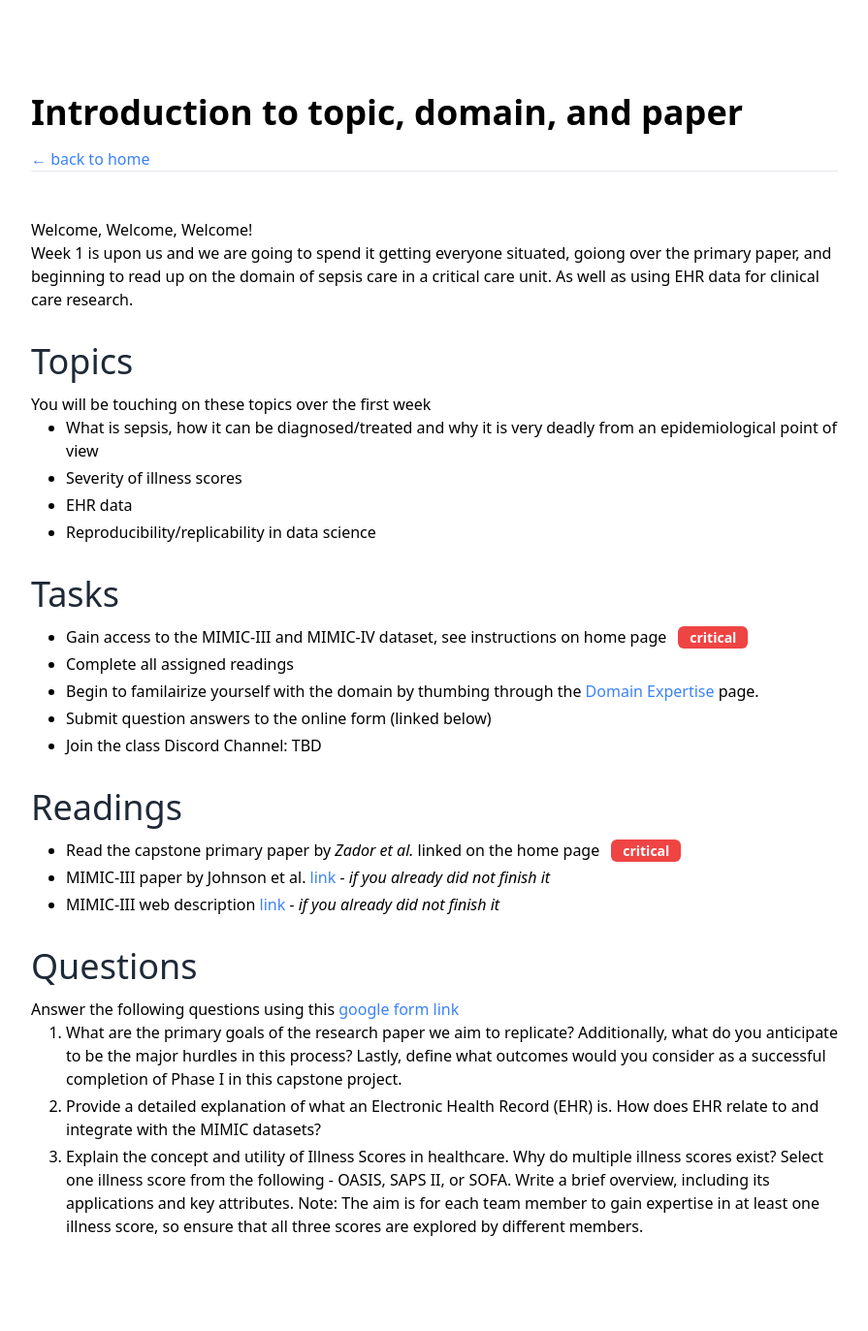
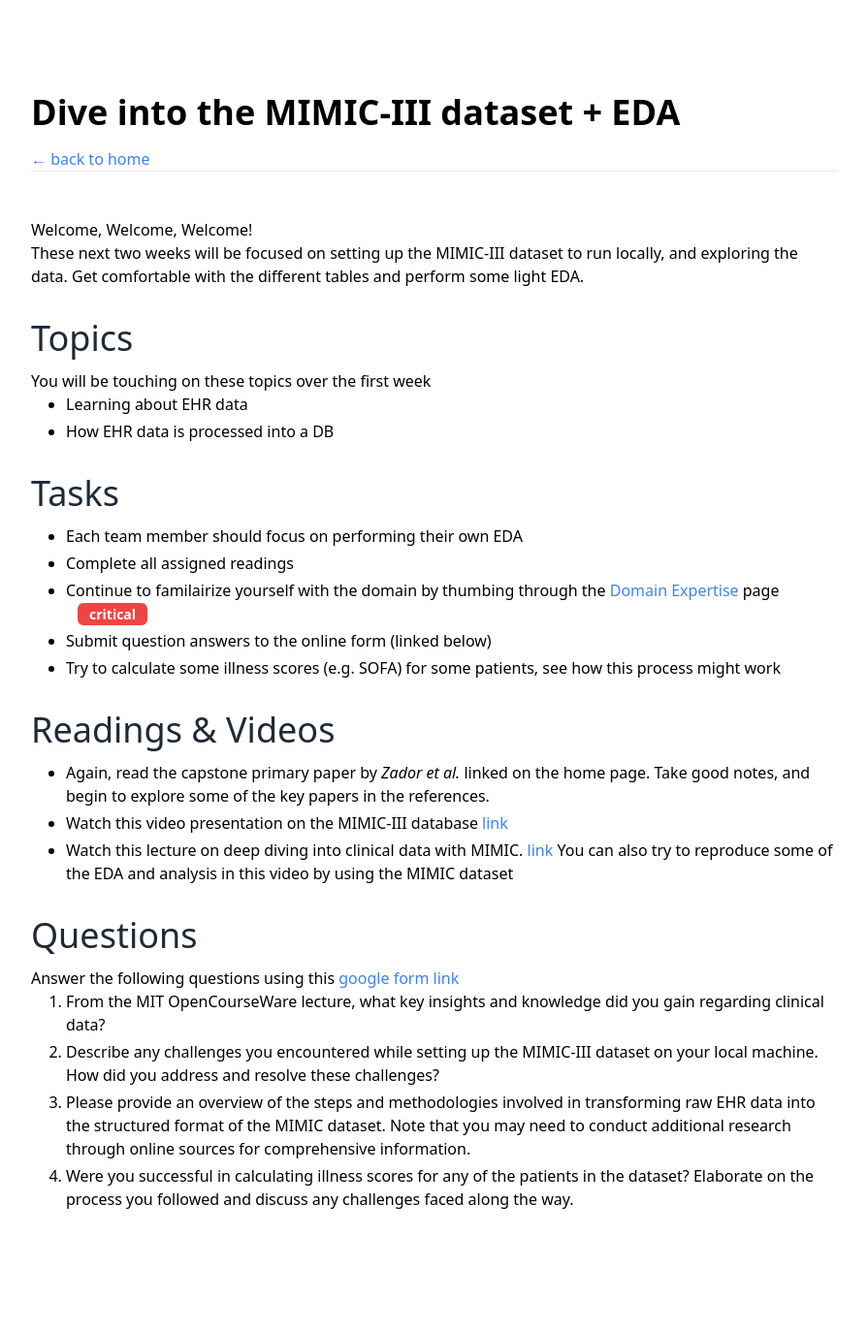
Before and after one commit to kshannon-ucsd/dsc180ab-sepsis, a Jekyll site: the page built from pages/week_2_3.html, in a window 1280 px wide. Shown: the whole page at 97% size, without its empty margins (192-1087 px from the left). Built offline with Jekyll 4.4.1, drawn with Linux system fonts in a browser that asks for light colours; nearby versions of some CDN libraries; after the commit the page ends 1345 px from its top, so only the background shows below that.

Commit message:
update week pages

```diff
--- a/index.html
+++ b/index.html
@@ -120,7 +120,7 @@
               <tr class="bg-gray-50">
                 <td class="px-6 py-2 whitespace-nowrap">4 - 5</td>
                 <td class="px-6 py-2 whitespace-nowrap">
-                  <a href="{{ site.baseurl }}/pages/week_4" class="text-blue-500 hover:text-blue-700">
+                  <a href="{{ site.baseurl }}/pages/week_4_5" class="text-blue-500 hover:text-blue-700">
                     Begin data preprocessing and learn about Elixhauser comorbidity index
                   </a>
                 </td>
--- a/pages/week_10.html
+++ b/pages/week_10.html
@@ -1,6 +1,6 @@
 ---
 layout: default
-title: Introduction to topic, domain, and paper
+title: Project wrap up and debrief
 ---
 
 <p>Welcome, Welcome, Welcome!</p>
--- a/pages/week_2_3.html
+++ b/pages/week_2_3.html
@@ -1,40 +1,39 @@
 ---
 layout: default
-title: Introduction to topic, domain, and paper
+title: Dive into the MIMIC-III dataset + EDA
 ---
 
 <p>Welcome, Welcome, Welcome!</p>
-<p>Week 1 is upon us and we are going to spend it getting everyone situated, goiong over the primary paper, and beginning to read up on the domain of sepsis care in a critical care unit. As well as using EHR data for clinical care research.</p>
+<p>These next two weeks will be focused on setting up the MIMIC-III dataset to run locally, and exploring the data. Get comfortable with the different tables and perform some light EDA.</p>
 
 <h2 class="text-4xl text-gray-800 font-thin mb-3 mt-8">Topics</h2>
 <p>You will be touching on these topics over the first week</p>
 <ul class="list-disc pl-5 ml-4 space-y-1">
-  <li>What is sepsis, how it can be diagnosed/treated and why it is very deadly from an epidemiological point of view</li>
-  <li>Severity of illness scores</li>
-  <li>EHR data</li>
-  <li>Reproducibility/replicability in data science</li>
+  <li>Learning about EHR data</li>
+  <li>How EHR data is processed into a DB</li>
 </ul>
 
 <h2 class="text-4xl text-gray-800 font-thin mb-3 mt-8">Tasks</h2>
 <ul class="list-disc pl-5 ml-4 space-y-1">
-  <li>Gain access to the MIMIC-III and MIMIC-IV dataset, see instructions on home page<span class="ml-3 bg-red-500 text-white text-sm font-bold py-0.5 px-3 rounded-md">critical</span></li>
+  <li>Each team member should focus on performing their own EDA</li>
   <li>Complete all assigned readings</li>
-  <li>Begin to familairize yourself with the domain by thumbing through the <a href="{{ site.baseurl }}/pages/domain" class="text-blue-500 hover:text-blue-700">Domain Expertise</a> page.</li>
+  <li>Continue to familairize yourself with the domain by thumbing through the <a href="{{ site.baseurl }}/pages/domain" class="text-blue-500 hover:text-blue-700">Domain Expertise</a> page <span class="ml-3 bg-red-500 text-white text-sm font-bold py-0.5 px-3 rounded-md">critical</span></li>
   <li>Submit question answers to the online form (linked below)</li>
-  <li>Join the class Discord Channel: {{ site.data.variables.discord_link }}</li>
+  <li>Try to calculate some illness scores (e.g. SOFA) for some patients, see how this process might work</li>
 </ul>
 
-<h2 class="text-4xl text-gray-800 font-thin mb-3 mt-8">Readings</h2>
+<h2 class="text-4xl text-gray-800 font-thin mb-3 mt-8">Readings & Videos</h2>
   <ul class="list-disc pl-5 ml-4 space-y-1">
-    <li>Read the capstone primary paper by <i>Zador et al.</i> linked on the home page<span class="ml-3 bg-red-500 text-white text-sm font-bold py-0.5 px-3 rounded-md">critical</span></li>
-    <li>MIMIC-III paper by Johnson et al. <a href="https://www.nature.com/articles/sdata201635" class="text-blue-500 hover:text-blue-700">link</a> <i> - if you already did not finish it</i></li>
-    <li>MIMIC-III web description <a href="https://physionet.org/content/mimiciii/1.4/" class="text-blue-500 hover:text-blue-700">link</a> <i> - if you already did not finish it</i></li>
+    <li>Again, read the capstone primary paper by <i>Zador et al.</i> linked on the home page. Take good notes, and begin to explore some of the key papers in the references.</li>
+    <li>Watch this video presentation on the MIMIC-III database <a href="https://www.youtube.com/watch?v=Xbz6jFcyryQ" class="text-blue-500 hover:text-blue-700">link</a></li>
+    <li>Watch this lecture on deep diving into clinical data with MIMIC. <a href="https://www.youtube.com/watch?v=0UFwGJe6ubg" class="text-blue-500 hover:text-blue-700">link</a> You can also try to reproduce some of the EDA and analysis in this video by using the MIMIC dataset</li>
   </ul>
 
 <h2 class="text-4xl text-gray-800 font-thin mb-3 mt-8">Questions</h2>
 <p>Answer the following questions using this <a class="text-blue-500 hover:text-blue-700" href="{{ site.data.variables.questions_link }}">google form link</a></p>
 <ol class="list-decimal pl-5 ml-4 space-y-1">
-  <li>What are the primary goals of the research paper we aim to replicate? Additionally, what do you anticipate to be the major hurdles in this process? Lastly, define what outcomes would you consider as a successful completion of Phase I in this capstone project.</li>
-  <li>Provide a detailed explanation of what an Electronic Health Record (EHR) is. How does EHR relate to and integrate with the MIMIC datasets?</li>
-  <li>Explain the concept and utility of Illness Scores in healthcare. Why do multiple illness scores exist? Select one illness score from the following - OASIS, SAPS II, or SOFA. Write a brief overview, including its applications and key attributes. Note: The aim is for each team member to gain expertise in at least one illness score, so ensure that all three scores are explored by different members.</li>
-</ol>
+    <li>From the MIT OpenCourseWare lecture, what key insights and knowledge did you gain regarding clinical data?</li>
+    <li>Describe any challenges you encountered while setting up the MIMIC-III dataset on your local machine. How did you address and resolve these challenges?</li>
+    <li>Please provide an overview of the steps and methodologies involved in transforming raw EHR data into the structured format of the MIMIC dataset. Note that you may need to conduct additional research through online sources for comprehensive information.</li>
+    <li>Were you successful in calculating illness scores for any of the patients in the dataset? Elaborate on the process you followed and discuss any challenges faced along the way.</li>
+  </ol>
--- a/pages/week_4_5.html
+++ b/pages/week_4_5.html
@@ -1,6 +1,6 @@
 ---
 layout: default
-title: Introduction to topic, domain, and paper
+title: 	Begin data preprocessing and learn about Elixhauser comorbidity index
 ---
 
 <p>Welcome, Welcome, Welcome!</p>
--- a/pages/week_6_7.html
+++ b/pages/week_6_7.html
@@ -1,6 +1,6 @@
 ---
 layout: default
-title: Introduction to topic, domain, and paper
+title: Start implementing k-means and LCA
 ---
 
 <p>Welcome, Welcome, Welcome!</p>
--- a/pages/week_8_9.html
+++ b/pages/week_8_9.html
@@ -1,6 +1,6 @@
 ---
 layout: default
-title: Introduction to topic, domain, and paper
+title: Perform Network Analysis and visuals
 ---
 
 <p>Welcome, Welcome, Welcome!</p>
```
